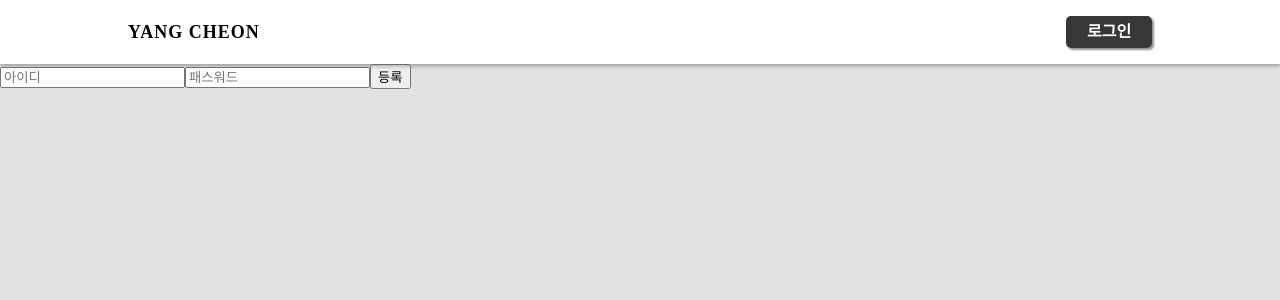
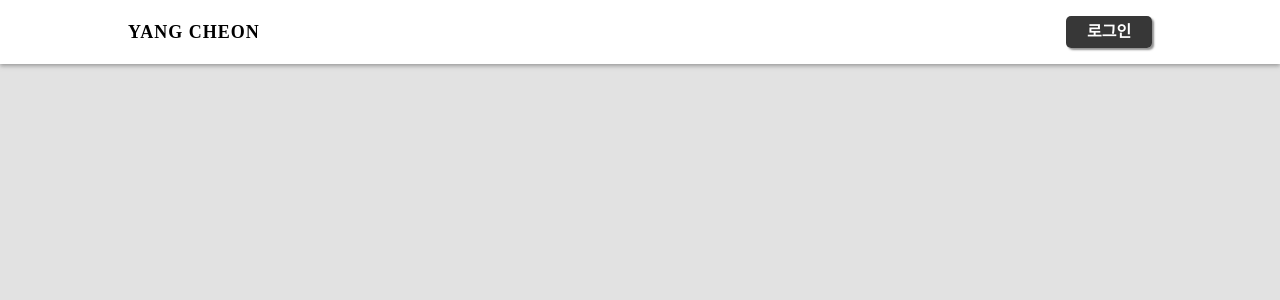
Before and after one commit to yang-chun-web/yangCheonFront, a React (Create React App) app: page /admin/signUp in a window 1280 px wide. Shown: the top 300 px of the page. Built offline with nearby package versions, Linux system fonts and the light colour scheme.

Commit message:
admin 권한 설정

```diff
--- a/src/Routes/admin/MemberList.js
+++ b/src/Routes/admin/MemberList.js
@@ -3,6 +3,8 @@ import Header from "../../components/Header";
 import styled from "styled-components";
 import { mediaStyle } from "../../styles/common";
 import { deleteUser } from "../../api";
+import { useRecoilValue } from "recoil";
+import { admin } from "../../atom";
 
 const Block = styled.div`
   ${mediaStyle}
@@ -40,10 +42,11 @@ const DeleteBtn = styled.span`
 `;
 
 const MemberList = () => {
+  const adminCheck = useRecoilValue(admin);
   const [loading, setLoading] = useState(true);
   const [memberList, setMemberList] = useState([]);
 
-  const fetchMList = async () => {
+  const fetchMemberList = async () => {
     const reqData = await fetch("/user/memberList");
     const body = await reqData.json();
     setMemberList(body);
@@ -51,19 +54,20 @@ const MemberList = () => {
 
   const onDeleteClick = (event) => {
     const target = event.target.id;
-    //deleteUser({ userObjectId: event.target.id });
+    deleteUser({ userObjectId: event.target.id });
     const list = memberList.filter((item) => item._id !== target);
     setMemberList(list);
   };
 
   useEffect(() => {
-    fetchMList();
+    fetchMemberList();
     setLoading(false);
   }, []);
 
   return (
     <>
       <Header />
+      {adminCheck ? (
         <Block>
           <Wrapper>
             {loading
@@ -80,6 +84,9 @@ const MemberList = () => {
                 ))}
           </Wrapper>
         </Block>
+      ) : (
+        ""
+      )}
     </>
   );
 };
--- a/src/Routes/admin/SignUp.js
+++ b/src/Routes/admin/SignUp.js
@@ -1,9 +1,12 @@
 import Header from "../../components/Header";
 import { useForm } from "react-hook-form";
 import { signUp } from "../../api";
+import { useRecoilValue } from "recoil";
+import { admin } from "../../atom";
 
 const SignUp = () => {
   const { register, handleSubmit } = useForm();
+  const adminCheck = useRecoilValue(admin);
   const onSubmit = (userInfo) => {
     console.log(userInfo);
     signUp(userInfo)
@@ -15,11 +18,18 @@ const SignUp = () => {
   return (
     <div>
       <Header />
-      <form onSubmit={handleSubmit(onSubmit)}>
-        <input {...register("id", { required: true })} placeholder="아이디" />
-        <input {...register("pw", { required: true })} placeholder="패스워드" />
-        <button>등록</button>
-      </form>
+      {adminCheck ? (
+        <form onSubmit={handleSubmit(onSubmit)}>
+          <input {...register("id", { required: true })} placeholder="아이디" />
+          <input
+            {...register("pw", { required: true })}
+            placeholder="패스워드"
+          />
+          <button>등록</button>
+        </form>
+      ) : (
+        ""
+      )}
     </div>
   );
 };
--- a/src/atom.js
+++ b/src/atom.js
@@ -9,3 +9,8 @@ export const owner = atom({
   key: "owner",
   default: false,
 });
+
+export const admin = atom({
+  key: "admin",
+  default: false,
+});
```
Lines whose indentation alone changed are shown as unchanged.
